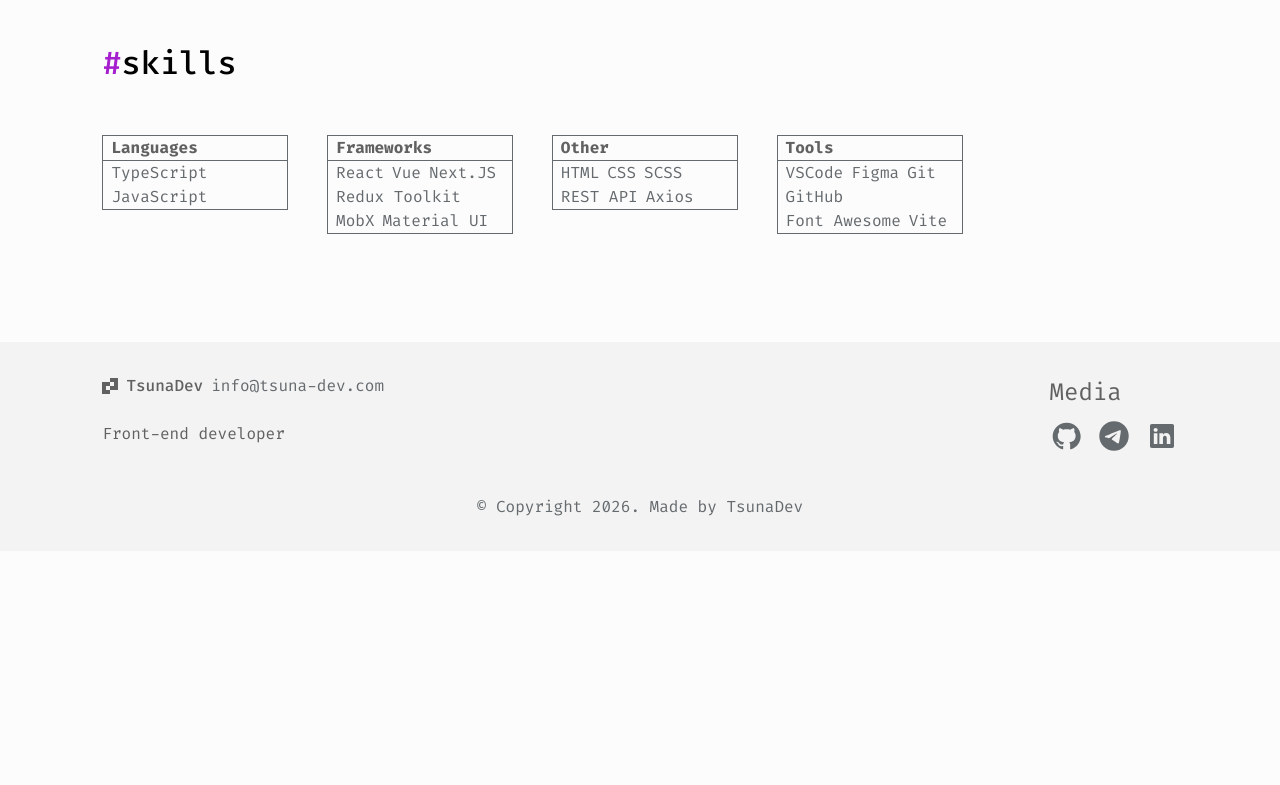
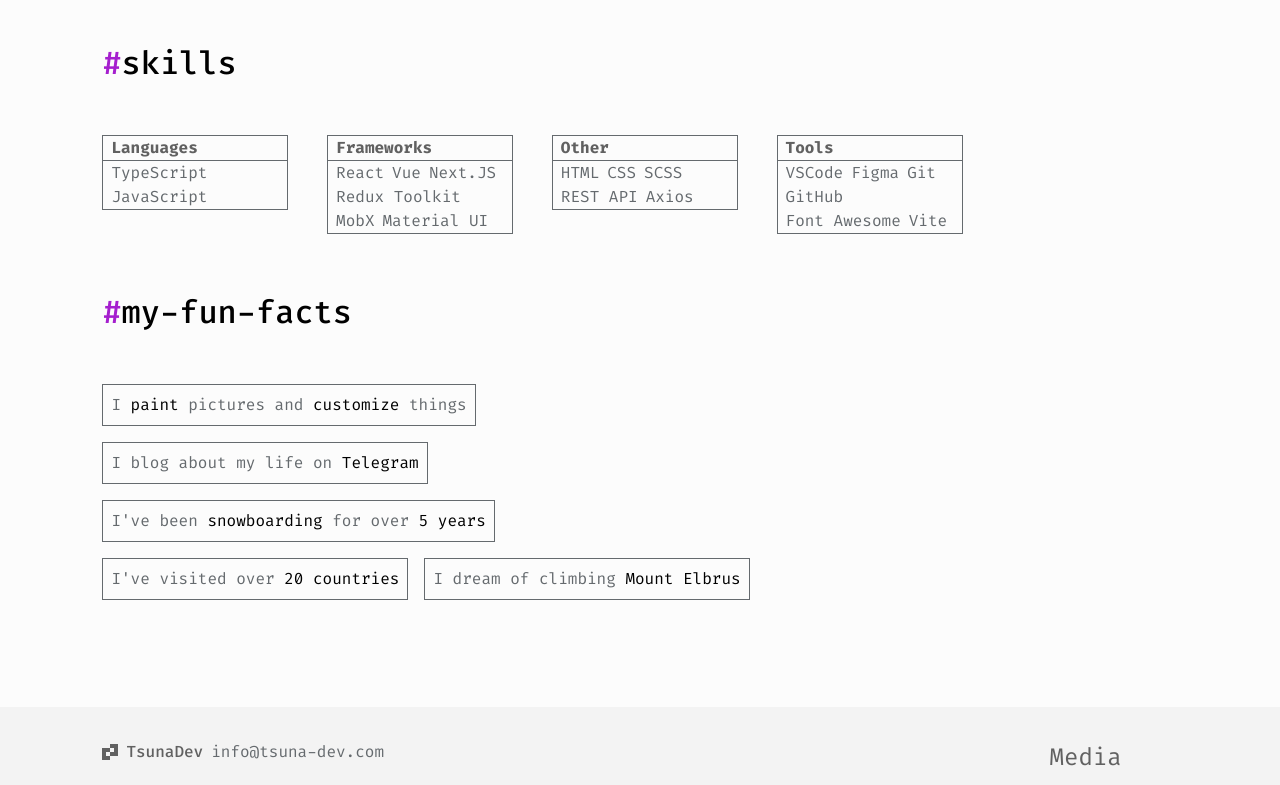
Before and after one commit to Tsuna08/portfolio, a Next.js app: page /en/about in a window 1280 px wide. Shown: the part 765-1550 px from the top of the page. Before the commit the page ends 1316 px from the top, so only its background shows below. Built offline with nearby package versions, Linux system fonts and the light colour scheme.

Commit message:
Блок интересные факты обо мне

```diff
--- a/src/app/[locale]/about/page.module.scss
+++ b/src/app/[locale]/about/page.module.scss
@@ -18,3 +18,26 @@
     width: 60%;
   }
 }
+
+.facts {
+  max-width: 705px;
+  display: flex;
+  flex-wrap: wrap;
+  align-items: flex-start;
+  gap: 1rem;
+
+  @include xxl {
+    max-width: unset;
+    width: 80%;
+  }
+}
+
+.fact {
+  border: 1px solid var(--secondary-color);
+  padding: 0.5rem;
+  color: var(--secondary-color);
+}
+
+.color {
+  color: var(--color);
+}
--- a/src/app/[locale]/about/page.tsx
+++ b/src/app/[locale]/about/page.tsx
@@ -15,7 +15,8 @@ export default async function About({ params }: AboutProps) {
   const tAbout = await getTranslations("AboutSection");
   const tSkills = await getTranslations("Skills");
   const skills: { title: string; list: string[] }[] = tSkills.raw("skills");
-  // const facts: { id: string; text: string }[] = tAbout.raw("facts");
+  const facts: { id: string; fact: { text: string; color?: true }[] }[] =
+    tAbout.raw("facts");
 
   return (
     <>
@@ -32,13 +33,25 @@ export default async function About({ params }: AboutProps) {
           ))}
         </div>
       </Section>
-      {/* <Section title={tAbout("my-fun-facts")} showLine={false}>
-        <div className={classes.skills}>
+      <Section title={tAbout("my-fun-facts")} showLine={false}>
+        <div className={classes.facts}>
           {facts.map((item) => (
-            <div key={item.id}>{item.text}</div>
+            <div key={item.id} className={classes.fact}>
+              {item?.fact?.map((fact, index) => (
+                <>
+                  {fact.color ? (
+                    <span key={index} className={classes.color}>
+                      {fact.text}
+                    </span>
+                  ) : (
+                    <span key={index}>{fact.text}</span>
+                  )}
+                </>
+              ))}
+            </div>
           ))}
         </div>
-      </Section> */}
+      </Section>
     </>
   );
 }
--- a/src/i18n/language/en.json
+++ b/src/i18n/language/en.json
@@ -14,7 +14,48 @@
     ],
     "readMoreBtn": "Read more",
     "my-fun-facts": "my-fun-facts",
-    "facts": [{ "id": "fact-1", "text": "..." }]
+    "facts": [
+      {
+        "id": "fact-1",
+        "fact": [
+          { "text": "I " },
+          { "text": "paint ", "color": true },
+          { "text": "pictures and " },
+          { "text": "customize ", "color": true },
+          { "text": "things" }
+        ]
+      },
+      {
+        "id": "fact-2",
+        "fact": [
+          { "text": "I blog about my life on " },
+          { "text": "Telegram", "color": true }
+        ]
+      },
+      {
+        "id": "fact-3",
+        "fact": [
+          { "text": "I've been " },
+          { "text": "snowboarding ", "color": true },
+          { "text": "for over " },
+          { "text": "5 years", "color": true }
+        ]
+      },
+      {
+        "id": "fact-4",
+        "fact": [
+          { "text": "I've visited over " },
+          { "text": "20 countries", "color": true }
+        ]
+      },
+      {
+        "id": "fact-5",
+        "fact": [
+          { "text": "I dream of climbing " },
+          { "text": "Mount Elbrus", "color": true }
+        ]
+      }
+    ]
   },
   "Projects": {
     "subTitle": "List of my projects",
--- a/src/i18n/language/ru.json
+++ b/src/i18n/language/ru.json
@@ -14,7 +14,47 @@
     ],
     "readMoreBtn": "Подробнее",
     "my-fun-facts": "интересные-факты",
-    "facts": [{ "id": "fact-1", "text": "..." }]
+    "facts": [
+      {
+        "id": "fact-1",
+        "fact": [
+          { "text": "Рисую ", "color": true },
+          { "text": "картины и " },
+          { "text": "кастомизирую ", "color": true },
+          { "text": "вещи" }
+        ]
+      },
+      {
+        "id": "fact-2",
+        "fact": [
+          { "text": "Веду блог о своей жизни в " },
+          { "text": "Телеграмме", "color": true }
+        ]
+      },
+      {
+        "id": "fact-3",
+        "fact": [
+          { "text": "Больше " },
+          { "text": "5 лет ", "color": true },
+          { "text": "катаюсь на " },
+          { "text": "сноуборде", "color": true }
+        ]
+      },
+      {
+        "id": "fact-4",
+        "fact": [
+          { "text": "Посетила больше " },
+          { "text": "20 стран", "color": true }
+        ]
+      },
+      {
+        "id": "fact-5",
+        "fact": [
+          { "text": "Мечтаю подняться на " },
+          { "text": "Эльбрус", "color": true }
+        ]
+      }
+    ]
   },
   "Projects": {
     "subTitle": "Список моих проектов",
--- a/src/shared/Button/Button.module.scss
+++ b/src/shared/Button/Button.module.scss
@@ -2,8 +2,9 @@
   border: 1px solid var(--primary-color);
   padding: 0.5rem 1rem;
   cursor: pointer;
+  transition: background-color 0.2s ease;
 
   &:hover {
-    background: var(--primary-color-hover);
+    background-color: var(--primary-color-hover);
   }
 }
--- a/src/shared/LanguageSwitcher/LanguageSwitcher.module.scss
+++ b/src/shared/LanguageSwitcher/LanguageSwitcher.module.scss
@@ -7,6 +7,7 @@
   justify-content: flex-start;
   gap: 3px;
   cursor: pointer;
+  transition: color 0.2s ease;
 
   &:hover,
   &:focus-visible {
```
